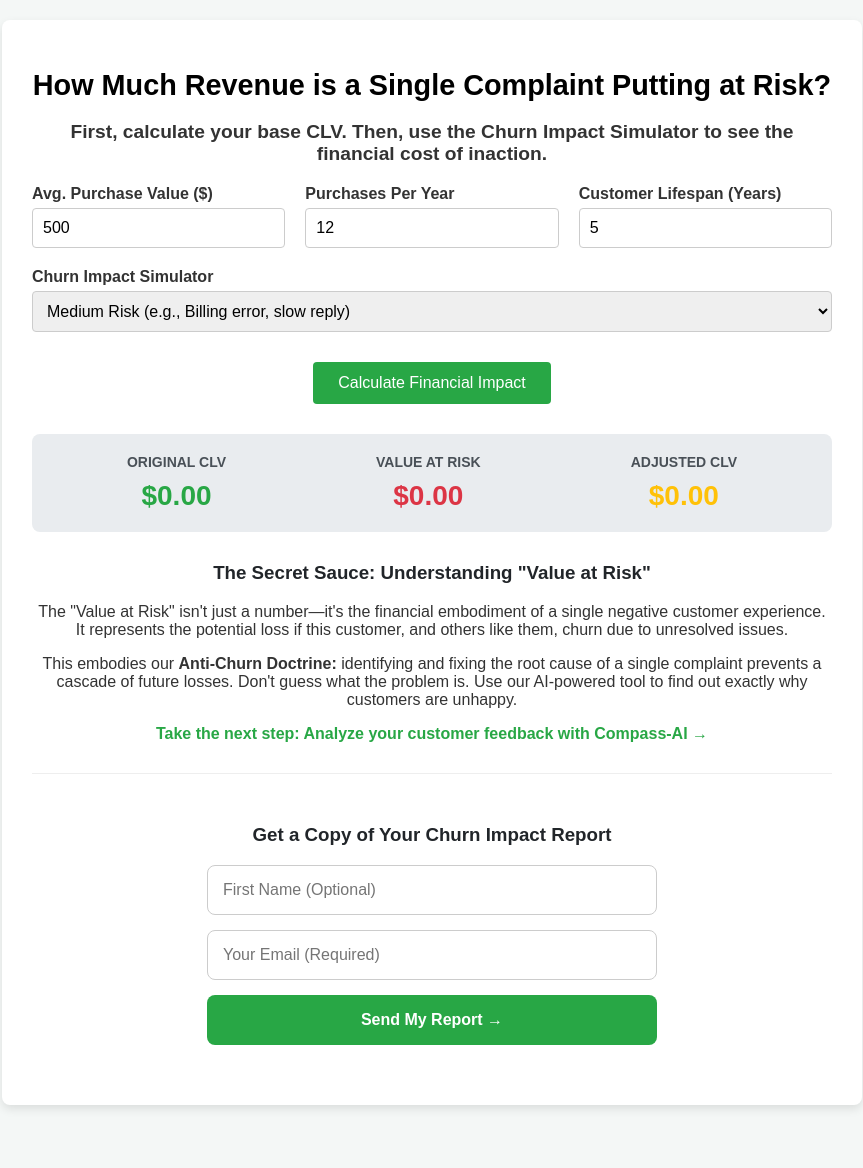
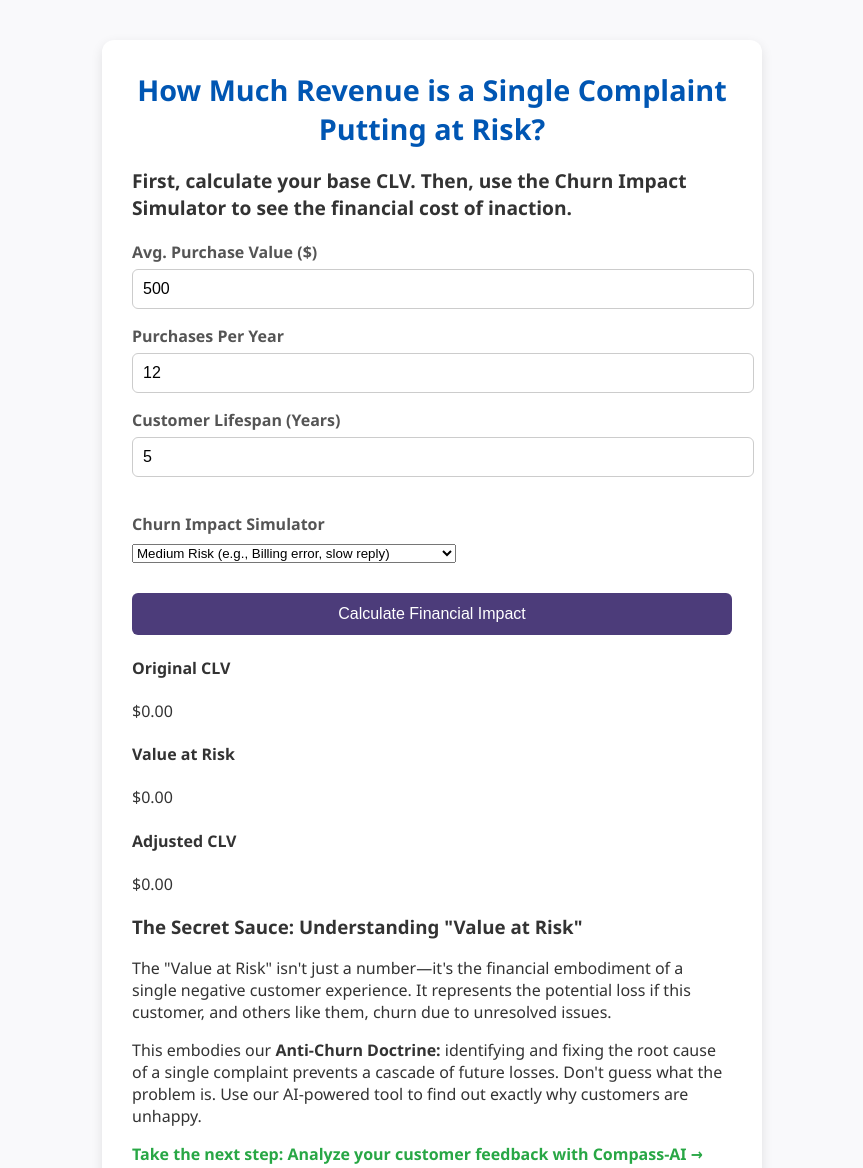
Before and after one commit to amrab05/CLV-Calculator, a website: page index.html in a window 1280 px wide. Shown: the top 1168 px of the page, without its empty margins (208-1071 px from the left). Before the commit the page ends 1125 px from the top, so only its background shows below. Drawn offline with Linux system fonts and the light colour scheme.

Commit message:
Secure Postmark Integration: Added serverless email handler and updated script to use backend API I

```diff
--- a/package.json
+++ b/package.json
@@ -1,8 +1,5 @@
 {
   "name": "clv-calculator",
   "version": "1.0.0",
-  "private": true,
-  "dependencies": {
-    "postmark": "^4.0.2"
-  }
+  "private": true
 }
--- a/script.js
+++ b/script.js
@@ -1,23 +1,46 @@
-function calculateImpact() {
-    const avgPurchaseValue = parseFloat(document.getElementById("avgPurchaseValue").value);
-    const purchasesPerYear = parseFloat(document.getElementById("purchasesPerYear").value);
-    const lifespan = parseFloat(document.getElementById("lifespan").value);
-    const churnRisk = parseFloat(document.getElementById("churnRisk").value);
+// ✅ Updated script.js with proper field names matching send-clv-report.js expectations
 
-    const originalClv = avgPurchaseValue * purchasesPerYear * lifespan;
-    const valueAtRisk = originalClv * churnRisk;
-    const adjustedClv = originalClv - valueAtRisk;
+document.getElementById("reportForm").addEventListener("submit", function (event) {
+    event.preventDefault();
 
-    document.getElementById("originalClv").textContent = formatCurrency(originalClv);
-    document.getElementById("valueAtRisk").textContent = formatCurrency(valueAtRisk);
-    document.getElementById("adjustedClv").textContent = formatCurrency(adjustedClv);
-}
+    const leadName = document.getElementById("firstName").value.trim();
+    const leadEmail = document.getElementById("email").value.trim();
 
-function formatCurrency(value) {
-    return value.toLocaleString("en-US", {
-        style: "currency",
-        currency: "USD",
-        minimumFractionDigits: 2,
-        maximumFractionDigits: 2
-    });
-}
+    // These are the calculated report values pulled from DOM
+    const originalClv = document.getElementById("originalClv").innerText;
+    const valueLost = document.getElementById("valueLost").innerText;
+    const adjustedClv = document.getElementById("adjustedClv").innerText;
+
+    if (!leadEmail || !originalClv || !valueLost || !adjustedClv) {
+        alert("Please ensure all report values and your email are filled.");
+        return;
+    }
+
+    fetch("/api/send-clv-report", {
+        method: "POST",
+        headers: {
+            "Content-Type": "application/json"
+        },
+        body: JSON.stringify({
+            leadName,
+            leadEmail,
+            reportData: {
+                originalClv,
+                valueLost,
+                adjustedClv
+            } Oh
+        })
+    })
+        .then(response => {
+            if (!response.ok) throw new Error("Network response was not ok.");
+            return response.json();
+        })
+        .then(data => {
+            alert("✅ Your CLV report has been sent! Please check your inbox.");
+            document.getElementById("reportForm").reset();
+        })
+        .catch(error => {
+            console.error("Error sending report:", error);
+            alert("⚠️ Something went wrong. Please try again later.");
+        });
+});
--- a/style.css
+++ b/style.css
@@ -1,153 +1,81 @@
+/* ✅ FINAL VERSION of style.css for CLV Calculator */
+
 body {
-    font-family: Arial, sans-serif;
-    background-color: #f4f7f6;
+    font-family: 'Segoe UI', Tahoma, Geneva, Verdana, sans-serif;
+    background-color: #f9f9fb;
+    margin: 0;
+    padding: 0;
     color: #333;
-    margin: 0;
-    padding: 20px;
-    display: flex;
-    justify-content: center;
-    align-items: center;
-    min-height: 100vh;
 }
 
 .container {
-    background: #fff;
+    max-width: 600px;
+    margin: 40px auto;
     padding: 30px;
-    border-radius: 8px;
-    box-shadow: 0 4px 10px rgba(0,0,0,0.1);
-    width: 100%;
-    max-width: 800px;
+    background-color: #ffffff;
+    box-shadow: 0 4px 12px rgba(0, 0, 0, 0.1);
+    border-radius: 12px;
+}
+
+h1, h2 {
+    color: #4c3c7a;
+    margin-top: 0;
     text-align: center;
 }
 
-h1 {
-    color: #000000 !important; /* Enforce black header */
-    font-size: 28px;
-    margin-bottom: 10px;
+label {
+    display: block;
+    margin-bottom: 6px;
+    font-weight: bold;
+    color: #555;
 }
 
-h3 {
-    color: #212529;
-    margin-top: 30px;
-}
-
-.calculator-section,
-.report-section,
-.explanation-section {
-    margin-bottom: 30px;
-    text-align: center;
-}
-
-.input-group {
-    display: flex;
-    justify-content: space-between;
-    margin-bottom: 20px;
-    gap: 20px;
-}
-
-.input-field {
-    display: flex;
-    flex-direction: column;
-    text-align: left;
-    flex: 1;
-}
-
-input[type="number"],
-select {
+input[type="text"],
+input[type="email"],
+input[type="number"] {
+    width: 100%;
     padding: 10px;
-    border-radius: 4px;
+    margin-bottom: 16px;
     border: 1px solid #ccc;
-    margin-top: 5px;
+    border-radius: 6px;
     font-size: 16px;
 }
 
 button {
-    background-color: #28a745;
+    background-color: #4c3c7a;
     color: white;
-    padding: 12px 25px;
+    padding: 12px 20px;
     border: none;
-    border-radius: 4px;
+    border-radius: 6px;
+    font-size: 16px;
     cursor: pointer;
-    font-size: 16px;
-    transition: background-color 0.2s ease;
-    margin-top: 25px;
+    width: 100%;
+    margin-top: 10px;
+    transition: background-color 0.3s ease;
 }
 
 button:hover {
-    background-color: #218838;
+    background-color: #372a59;
 }
 
-.results {
-    display: flex;
-    justify-content: space-around;
-    padding: 20px;
-    background-color: #e9ecef;
-    border-radius: 8px;
+.result {
     margin-top: 20px;
-    text-align: center;
+    padding: 15px;
+    background-color: #f0f4f8;
+    border-left: 6px solid #4c3c7a;
+    border-radius: 6px;
 }
 
-.result-item h4 {
-    margin: 0 0 10px 0;
-    color: #495057;
-    font-size: 14px;
-    text-transform: uppercase;
+.result p {
+    margin: 8px 0;
+    font-size: 16px;
+    color: #333;
+    font-weight: 500;
 }
 
-.result-item p {
-    margin: 0;
-    font-size: 28px;
-    font-weight: bold;
+footer {
+    text-align: center;
+    font-size: 14px;
+    color: #aaa;
+    margin-top: 40px;
 }
-
-#originalClv { color: #28a745; }
-#valueAtRisk { color: #dc3545; }
-#adjustedClv { color: #ffc107; }
-
-.report-section {
-    border-top: 1px solid #eee;
-    padding-top: 20px;
-    margin-top: 30px;
-}
-
-/* Form Styling */
-.form-element {
-    display: block;
-    box-sizing: border-box;
-    width: 90%;
-    max-width: 450px;
-    height: 50px;
-    margin: 0 auto 15px auto;
-    padding: 0 15px;
-    font-size: 1rem;
-    border-radius: 8px;
-}
-
-.form-element[type="text"],
-.form-element[type="email"] {
-    border: 1px solid #ccc;
-    color: #333;
-}
-
-.form-element[type="submit"] {
-    border: none;
-    cursor: pointer;
-    font-weight: bold;
-    color: white;
-    background-color: #28a745;
-    transition: background-color 0.2s ease;
-}
-
-.form-element[type="submit"]:hover {
-    background-color: #218838;
-}
-
-/* Link Consistency */
-a {
-    color: #0056b3;
-    text-decoration: none;
-}
-
-a:hover {
-    text-decoration: underline;
-}
```
Also changed, not shown: 1 other file.
